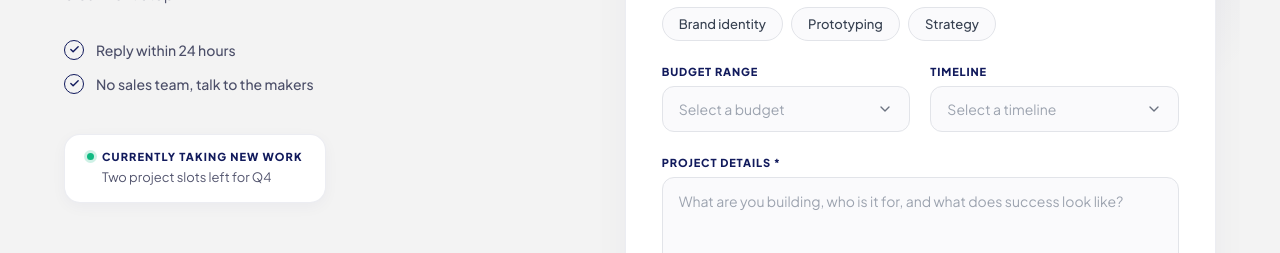
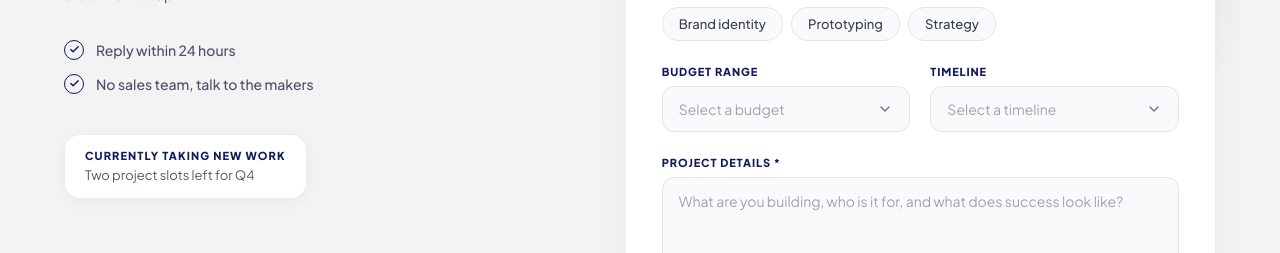
Before and after one commit to akash-zeroDev/skyline-landingPage, a React (Vite) app: page / in a window 1280 px wide. Shown: the part 4840-5093 px from the top of the page. Built offline with nearby package versions, Linux system fonts and the light colour scheme.

Commit message:
style: remove status dot from availability badge

```diff
--- a/src/components/contact/ContactPage.css
+++ b/src/components/contact/ContactPage.css
@@ -203,28 +203,13 @@
 .contact-availability-badge {
   display: inline-flex;
   flex-direction: column;
-  gap: 6px;
-  padding: 16px 22px;
+  gap: 4px;
+  padding: 14px 20px;
   background: #FFFFFF;
   border: 1px solid rgba(17, 26, 92, 0.08);
   border-radius: 16px;
   width: fit-content;
   box-shadow: 0 4px 15px rgba(17, 26, 92, 0.04);
-}
-
-.availability-header {
-  display: flex;
-  align-items: center;
-  gap: 8px;
-}
-
-.availability-status-dot {
-  width: 7px;
-  height: 7px;
-  border-radius: 50%;
-  background-color: #10B981;
-  box-shadow: 0 0 0 3px rgba(16, 185, 129, 0.2);
-  flex-shrink: 0;
 }
 
 .availability-title {
@@ -234,7 +219,7 @@
   text-transform: uppercase;
   color: #111A5C;
   margin: 0;
-  line-height: 1;
+  line-height: 1.2;
 }
 
 .availability-sub {
@@ -242,7 +227,6 @@
   color: #555770;
   margin: 0;
   line-height: 1.4;
-  padding-left: 15px;
 }
 
 /* RIGHT COLUMN: THE FORM CARD */
--- a/src/components/contact/ContactPage.jsx
+++ b/src/components/contact/ContactPage.jsx
@@ -185,10 +185,7 @@ export default function ContactPage({ onNavigateHome, isInline = false }) {
             </ul>
 
             <div className="contact-availability-badge">
-              <div className="availability-header">
-                <span className="availability-status-dot" aria-hidden="true" />
-                <p className="availability-title">CURRENTLY TAKING NEW WORK</p>
-              </div>
+              <p className="availability-title">CURRENTLY TAKING NEW WORK</p>
               <p className="availability-sub">Two project slots left for Q4</p>
             </div>
           </div>
```
